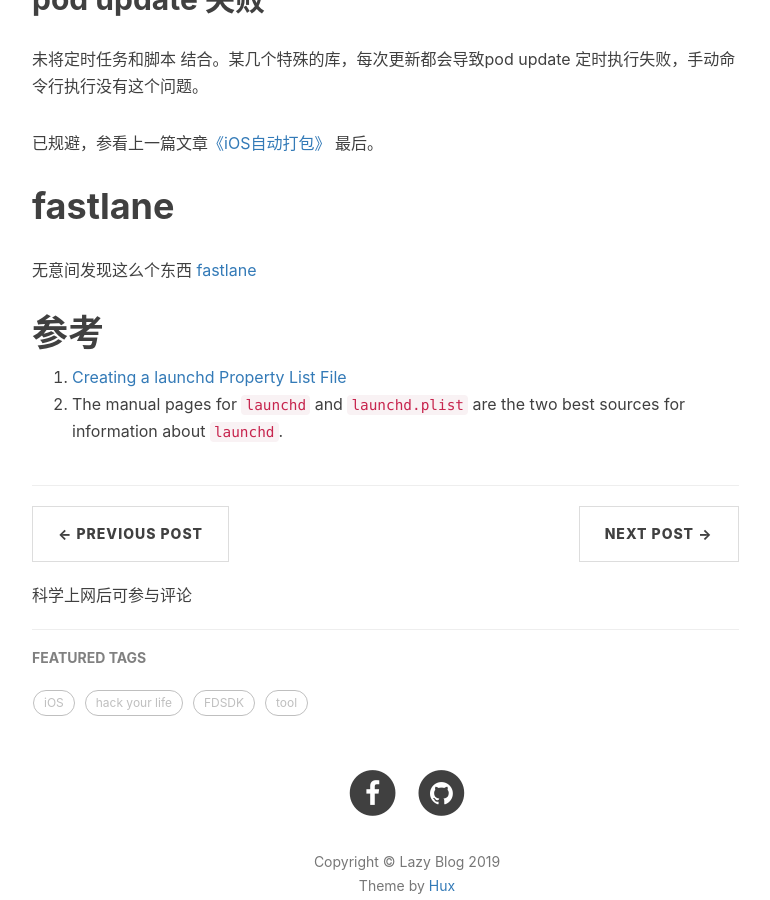
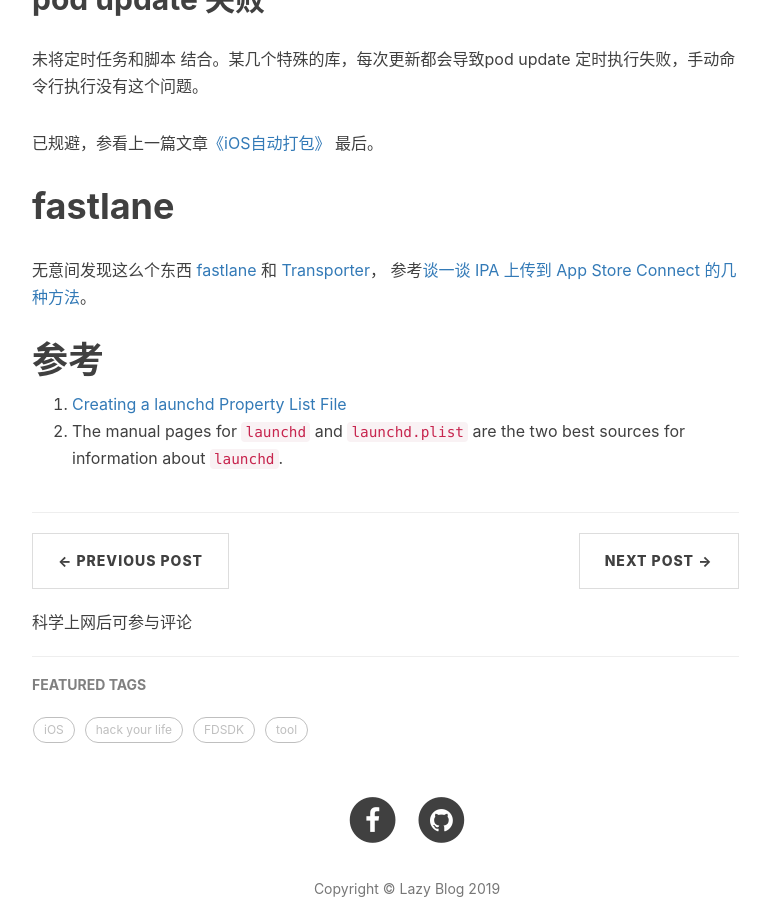
Before and after one commit to toolazytoname/toolazytoname.github.io, a Jekyll site: the page built from _posts/2019-01-07-script-package.markdown, in a window 1280 px wide and 900 px high, scrolled down 4732 px. Shown: the whole window, without its empty margins (233-1003 px from the left). Built offline with Jekyll 4.4.1, drawn with Linux system fonts in a browser that asks for light colours; nearby versions of some CDN libraries; comment, search, counter and statistics services are not loaded.

Commit message:
edit script

```diff
--- a/_posts/2019-01-07-script-package.markdown
+++ b/_posts/2019-01-07-script-package.markdown
@@ -230,7 +230,9 @@
 
 # fastlane
 
-无意间发现这么个东西  [fastlane](https://docs.fastlane.tools)
+无意间发现这么个东西  [fastlane](https://docs.fastlane.tools) 和 [Transporter](https://help.apple.com/itc/transporteruserguide/?spm=a2c4e.11153940.blogcont701385.7.6aea4101STSXaY#/itc0d5b535bf)， 参考[谈一谈 IPA 上传到 App Store Connect 的几种方法](https://yq.aliyun.com/articles/701385?spm=a2c4e.11155435.0.0.4bfd6186xVSLrw)。
+
+
 
 
 
```
